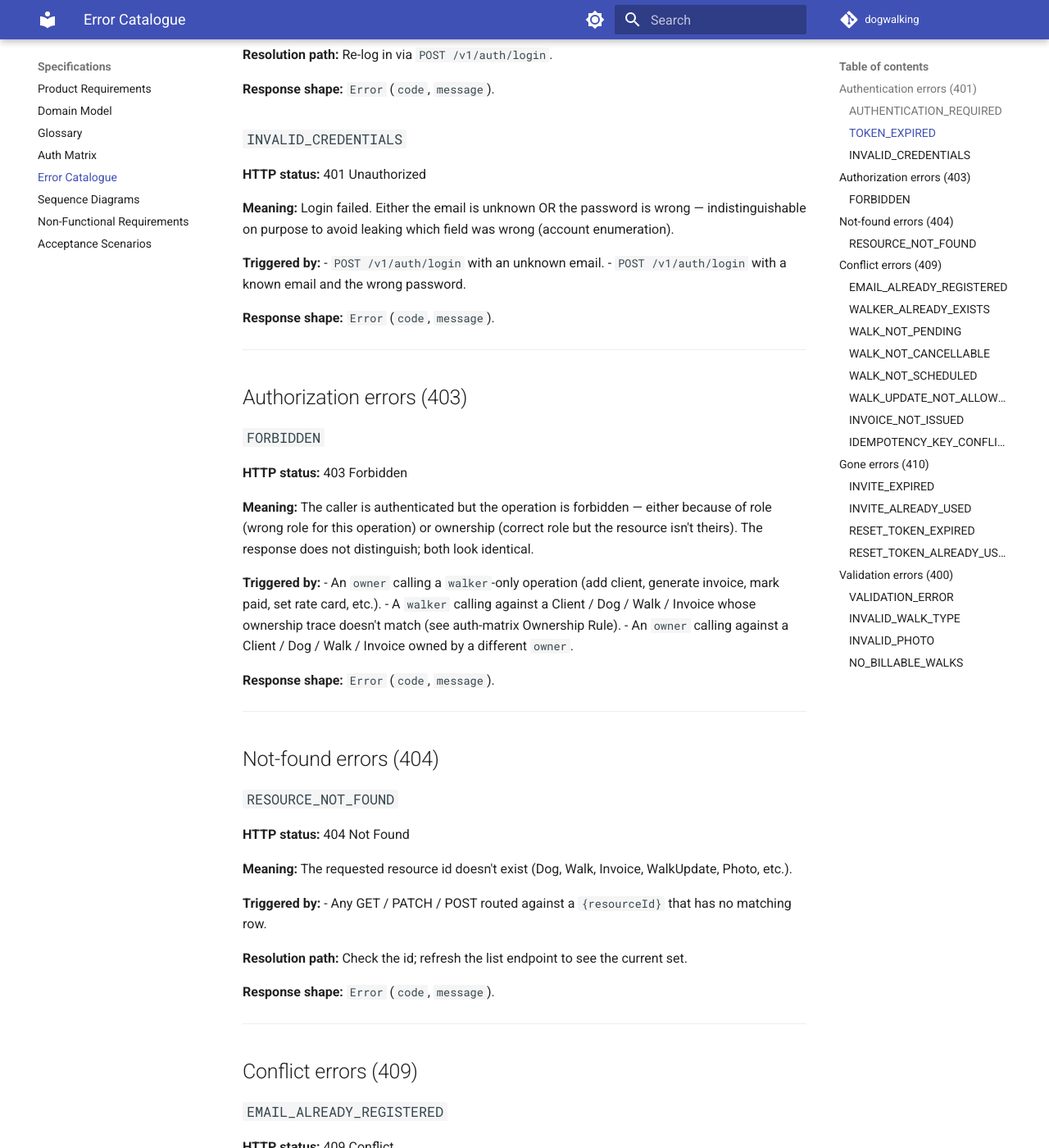
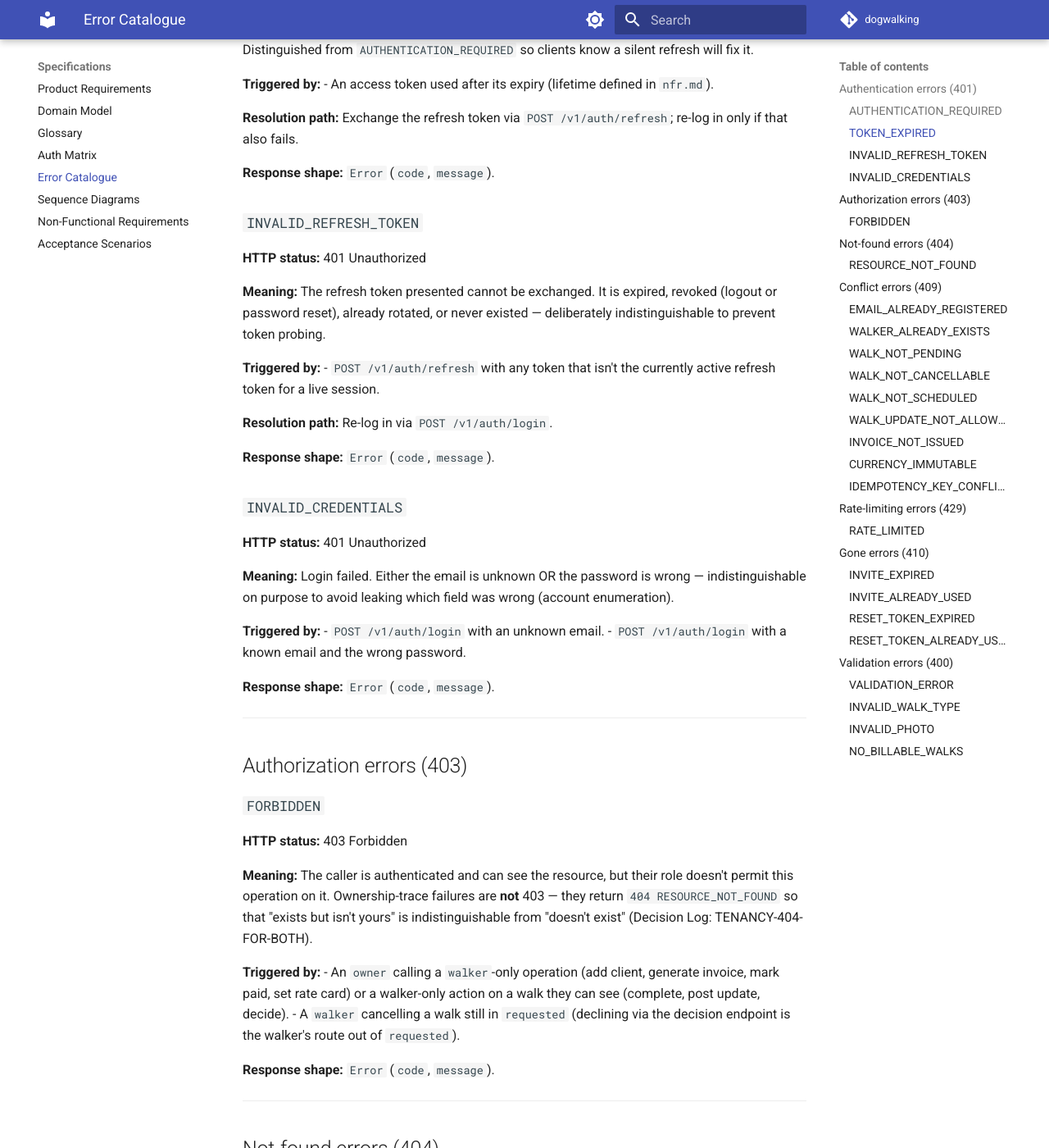
Before and after one commit to dataGriff/spec-dog-walking, an MkDocs documentation site: the page built from docs/specifications/error-catalogue.md, in a window 1280 px wide and 1400 px high, scrolled down 843 px. Shown: the whole window at 82% size. Built offline with MkDocs 1.6.1 and Material for MkDocs 9.7.7, drawn with Linux system fonts in a browser that asks for light colours; some of the changed text lies outside the part shown.

Commit message:
feat(access-control): refresh/logout rows, 404 tenancy semantics, 429 + new codes
H8 refresh + logout in the matrix (refresh public, token-in-body
credential); M16/M15 Failure-semantics section — ownership-trace
misses and unknown body ids return 404, 403 reserved for role denials
on visible resources; M14 invalid-signature 401 mapped to
AUTHENTICATION_REQUIRED; M13 never-existed tokens 404 vs 410; H2/M17
RATE_LIMITED 429 catalogue entry covering all six public auth
endpoints incl. invite accept; M1 CURRENCY_IMMUTABLE 409; H4
WALKER_ALREADY_EXISTS no longer references a role field; M20
rate-card singleton ownership rule reworded (no phantom walker id,
404 empty state); M10 walker cancel scoped to scheduled walks.

Co-Authored-By: Claude Fable 5 <noreply@anthropic.com>

```diff
--- a/docs/specifications/error-catalogue.md
+++ b/docs/specifications/error-catalogue.md
@@ -20,6 +20,9 @@ include a bearer token in the `Authorization` header.
 **Triggered by:**
 - Any authenticated route called with no `Authorization` header.
 - An `Authorization` header that does not start with `Bearer `.
+- A bearer token whose signature does not verify (tampered, signed
+  with the wrong key, or structurally not a JWT) — the most common
+  real-world 401.
 
 **Response shape:** `Error` (`code`, `message`).
 
@@ -27,11 +30,31 @@ include a bearer token in the `Authorization` header.
 
 **HTTP status:** 401 Unauthorized
 
-**Meaning:** The bearer token presented was valid signature but its
-`exp` claim is in the past.
+**Meaning:** The bearer token presented has a valid signature but its
+`exp` claim is in the past. Distinguished from
+`AUTHENTICATION_REQUIRED` so clients know a silent refresh will fix
+it.
 
 **Triggered by:**
 - An access token used after its expiry (lifetime defined in `nfr.md`).
+
+**Resolution path:** Exchange the refresh token via
+`POST /v1/auth/refresh`; re-log in only if that also fails.
+
+**Response shape:** `Error` (`code`, `message`).
+
+### `INVALID_REFRESH_TOKEN`
+
+**HTTP status:** 401 Unauthorized
+
+**Meaning:** The refresh token presented cannot be exchanged. It is
+expired, revoked (logout or password reset), already rotated, or
+never existed — deliberately indistinguishable to prevent token
+probing.
+
+**Triggered by:**
+- `POST /v1/auth/refresh` with any token that isn't the currently
+  active refresh token for a live session.
 
 **Resolution path:** Re-log in via `POST /v1/auth/login`.
 
@@ -59,18 +82,18 @@ which field was wrong (account enumeration).
 
 **HTTP status:** 403 Forbidden
 
-**Meaning:** The caller is authenticated but the operation is
-forbidden — either because of role (wrong role for this operation)
-or ownership (correct role but the resource isn't theirs). The
-response does not distinguish; both look identical.
+**Meaning:** The caller is authenticated and can see the resource,
+but their role doesn't permit this operation on it. Ownership-trace
+failures are **not** 403 — they return `404 RESOURCE_NOT_FOUND` so
+that "exists but isn't yours" is indistinguishable from "doesn't
+exist" (Decision Log: TENANCY-404-FOR-BOTH).
 
 **Triggered by:**
 - An `owner` calling a `walker`-only operation (add client, generate
-  invoice, mark paid, set rate card, etc.).
-- A `walker` calling against a Client / Dog / Walk / Invoice whose
-  ownership trace doesn't match (see auth-matrix Ownership Rule).
-- An `owner` calling against a Client / Dog / Walk / Invoice owned
-  by a different `owner`.
+  invoice, mark paid, set rate card) or a walker-only action on a
+  walk they can see (complete, post update, decide).
+- A `walker` cancelling a walk still in `requested` (declining via
+  the decision endpoint is the walker's route out of `requested`).
 
 **Response shape:** `Error` (`code`, `message`).
 
@@ -82,12 +105,23 @@ response does not distinguish; both look identical.
 
 **HTTP status:** 404 Not Found
 
-**Meaning:** The requested resource id doesn't exist (Dog, Walk,
-Invoice, WalkUpdate, Photo, etc.).
+**Meaning:** The requested resource is not visible to the caller —
+either the id doesn't exist (Dog, Walk, Invoice, WalkUpdate, Photo,
+etc.) or it exists but the caller's ownership trace doesn't reach it.
+The two cases are deliberately identical (no existence oracle;
+Decision Log: TENANCY-404-FOR-BOTH).
 
 **Triggered by:**
 - Any GET / PATCH / POST routed against a `{resourceId}` that has
   no matching row.
+- Any GET / PATCH / POST routed against a `{resourceId}` owned by a
+  different walker's instance or a different owner.
+- A body-referenced id (`ownerId` on add-dog, `dogId` on
+  schedule-walk, `clientId` on generate-invoice) that doesn't exist
+  or isn't in the caller's tenancy.
+- `POST /v1/invites/{token}/accept` or
+  `POST /v1/auth/password-reset/confirm` with a token that never
+  existed (as opposed to expired/used, which return 410).
 
 **Resolution path:** Check the id; refresh the list endpoint to see
 the current set.
@@ -122,8 +156,9 @@ instance. Only one Walker exists per instance per non-goal #1 (no
 multi-walker teams).
 
 **Triggered by:**
-- `POST /v1/auth/register` with `role: walker` when a Walker record
-  already exists.
+- `POST /v1/auth/register` when a Walker record already exists
+  (registration is walker-only — owners join via invite, so any
+  second registration attempt hits this).
 
 **Response shape:** `Error` (`code`, `message`).
 
@@ -193,6 +228,23 @@ doesn't accept updates.
 
 **Response shape:** `Error` (`code`, `message`).
 
+### `CURRENCY_IMMUTABLE`
+
+**HTTP status:** 409 Conflict
+
+**Meaning:** The rate card's currency is fixed once set (changing it
+mid-history creates accounting ambiguity on invoices that span the
+change — Decision Log: CURRENCY-CARD-LEVEL).
+
+**Triggered by:**
+- `PUT /v1/rate-card` whose `currency` differs from the currency
+  already established on the walker's card.
+
+**Resolution path:** Keep the established currency. A currency change
+is a domain-migration event, not an API call.
+
+**Response shape:** `Error` (`code`, `message`).
+
 ### `IDEMPOTENCY_KEY_CONFLICT`
 
 **HTTP status:** 409 Conflict
@@ -208,6 +260,31 @@ honour the same key for a semantically different intent.
   original call.
 
 **Resolution:** Generate a fresh UUID for the new intent.
+
+**Response shape:** `Error` (`code`, `message`).
+
+---
+
+## Rate-limiting errors (429)
+
+### `RATE_LIMITED`
+
+**HTTP status:** 429 Too Many Requests
+
+**Meaning:** The caller exceeded the request-rate threshold on a
+rate-limited endpoint (NFR-SEC-004). The response includes a
+`Retry-After` header (seconds).
+
+**Triggered by:**
+- `POST /v1/auth/register`, `POST /v1/auth/login`,
+  `POST /v1/auth/password-reset/request`,
+  `POST /v1/auth/password-reset/confirm`,
+  `POST /v1/auth/refresh`, or `POST /v1/invites/{token}/accept`
+  called beyond the per-IP / per-account threshold. The token-taking
+  endpoints are included because single-use opaque tokens are
+  brute-forceable.
+
+**Resolution path:** Wait for the `Retry-After` interval and retry.
 
 **Response shape:** `Error` (`code`, `message`).
 
```
Also changed, not shown: docs/specifications/auth-matrix.md (+55 -23 lines), 2 other files.
